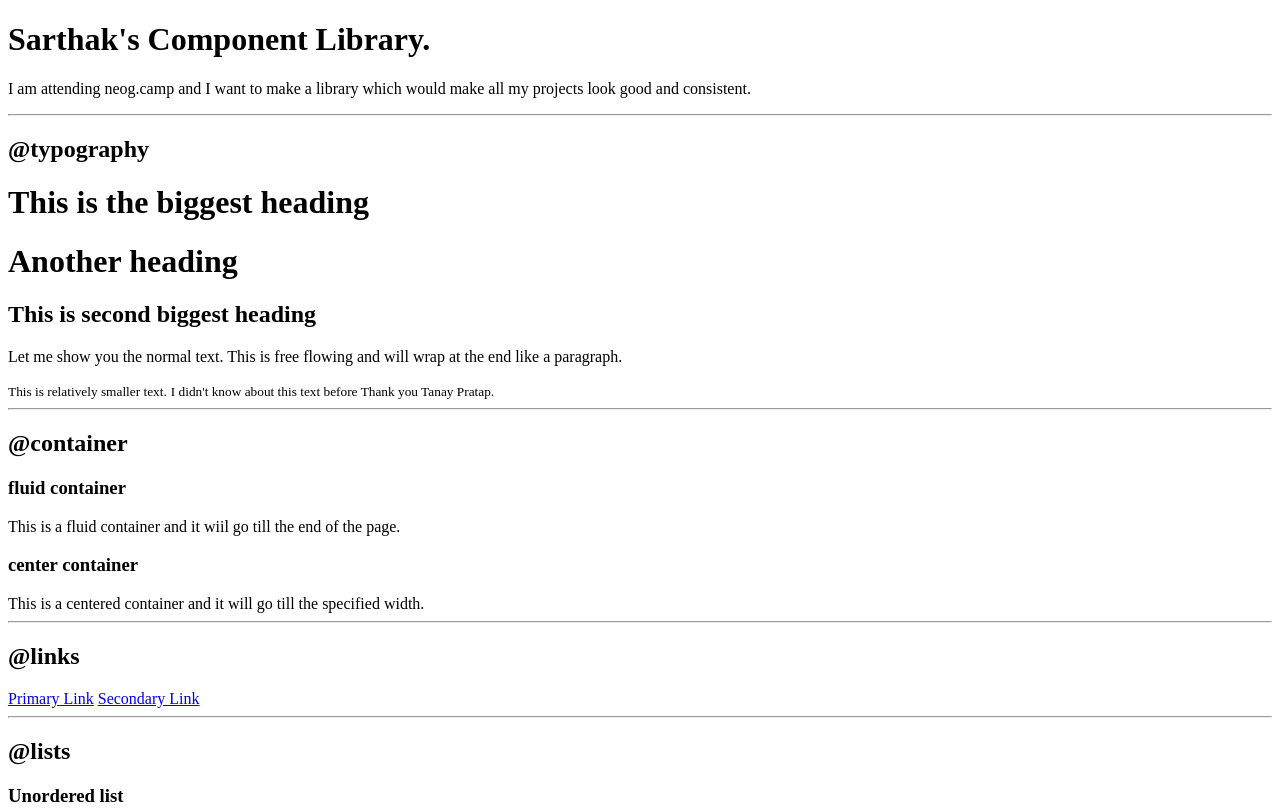
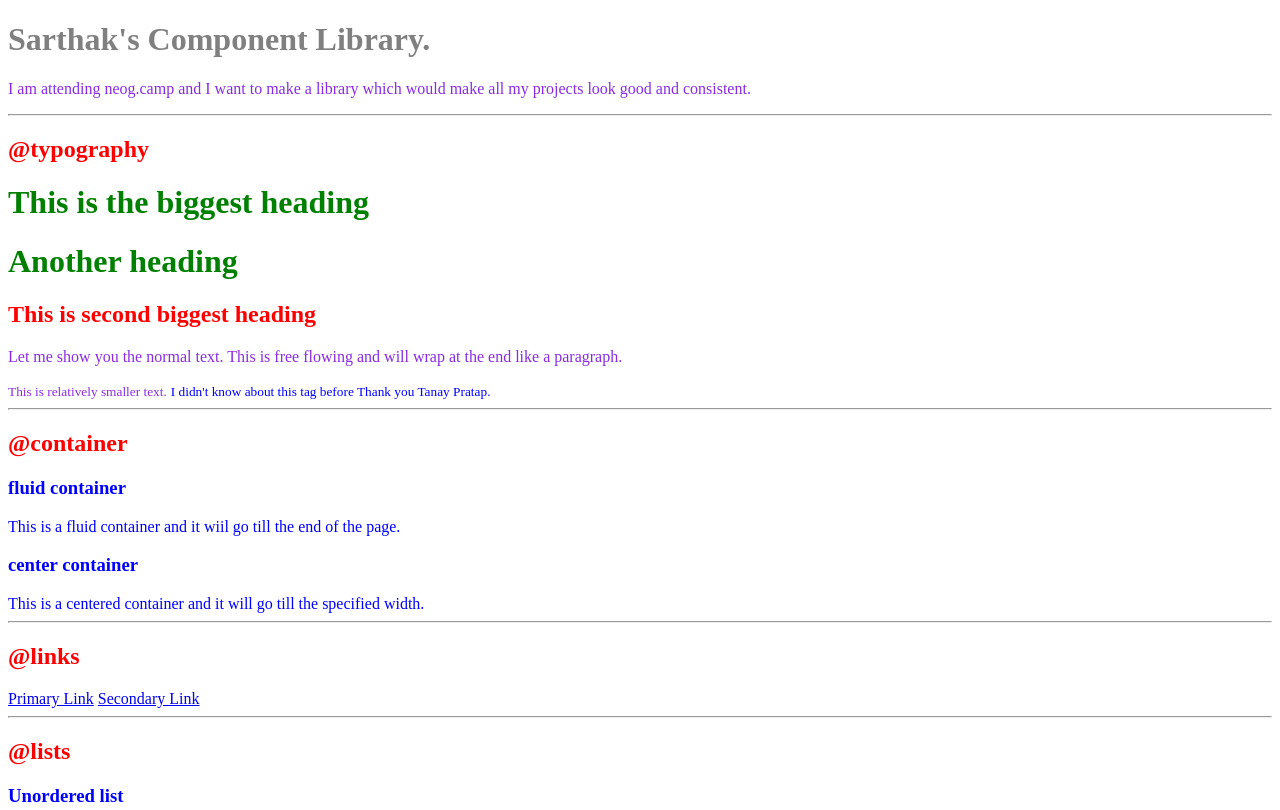
Before and after one commit to sarthak1209/MyProfileRepo, a plain HTML site: page index.html in a window 1280 px wide. Shown: the top 810 px of the page. Drawn offline with Linux system fonts and the light colour scheme.

Commit message:
CSS: import and selectors

```diff
--- a/index.html
+++ b/index.html
@@ -1,14 +1,26 @@
 <!DOCTYPE html>
 <html lang="en">
+
 <head>
     <meta charset="UTF-8">
     <meta name="viewport" content="width=device-width, initial-scale=1.0">
     <title>Document</title>
+    <!--
+        CSS way 1 style tag
+        <style>
+        body {
+            color: red;
+        }
+    </style> -->
+    <!-- 2nd way of doing CSS : external link -->
+    <link rel="stylesheet" href="style.css">
 </head>
+
 <body>
-    <H1>Sarthak's Component Library.</H1>
+    <H1 id="lib-header">Sarthak's Component Library.</H1>
 
-    <p>I am attending neog.camp and I want to make a library which would make all my projects look good and consistent.</p>
+    <p class="para"> I am attending neog.camp and I want to make a library which would make all my projects look good and consistent.
+    </p>
 
     <hr>
 
@@ -18,9 +30,9 @@
     <h1>Another heading</h1>
     <h2>This is second biggest heading</h2>
 
-    <p>Let me show you the normal text. This is free flowing and will wrap at the end like a paragraph. </p>
-    <small>This is relatively smaller text.</small>
-   <small>I didn't know about this text before Thank you Tanay Pratap.</small>
+    <p class="para">Let me show you the normal text. This is free flowing and will wrap at the end like a paragraph. </p>
+    <small class="para">This is relatively smaller text.</small>
+    <small>I didn't know about this tag before Thank you Tanay Pratap.</small>
 
     <hr>
     <h2>@container</h2>
@@ -108,4 +120,5 @@
 
 
 </body>
+
 </html>
--- /dev/null
+++ b/style.css
@@ -0,0 +1,18 @@
+body{
+    color: blue;
+}
+
+h1{
+    color: green;
+}
+h2{
+    color: red;
+}
+
+#lib-header{
+    color: grey;
+}
+
+.para{
+    color: blueviolet;
+}
```
Lines whose indentation alone changed are shown as unchanged.
